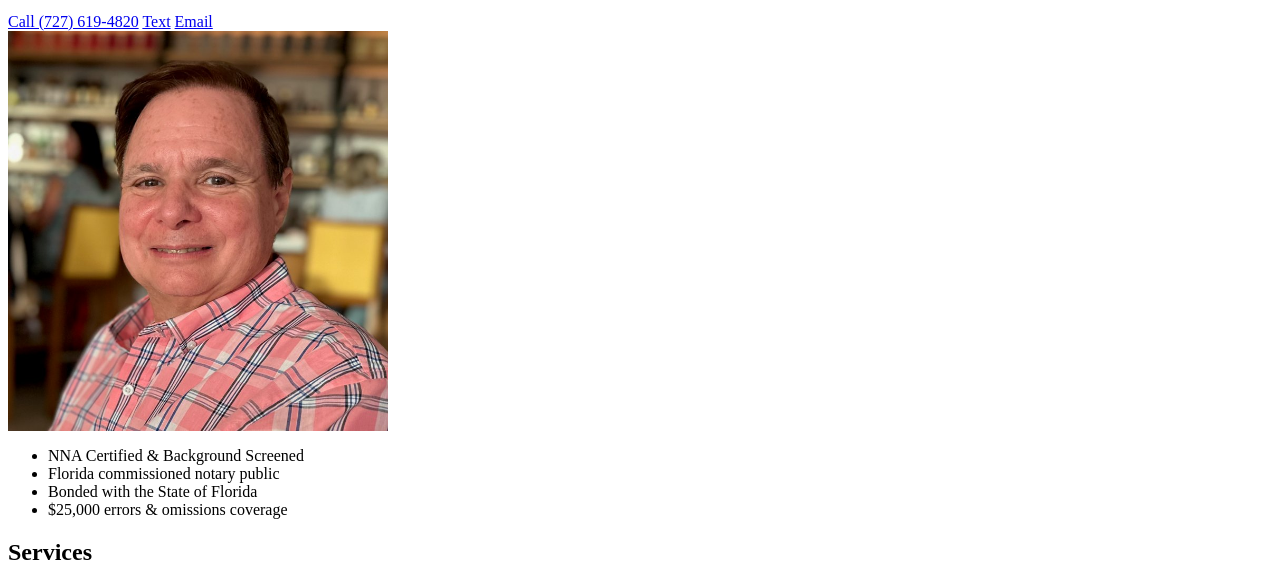
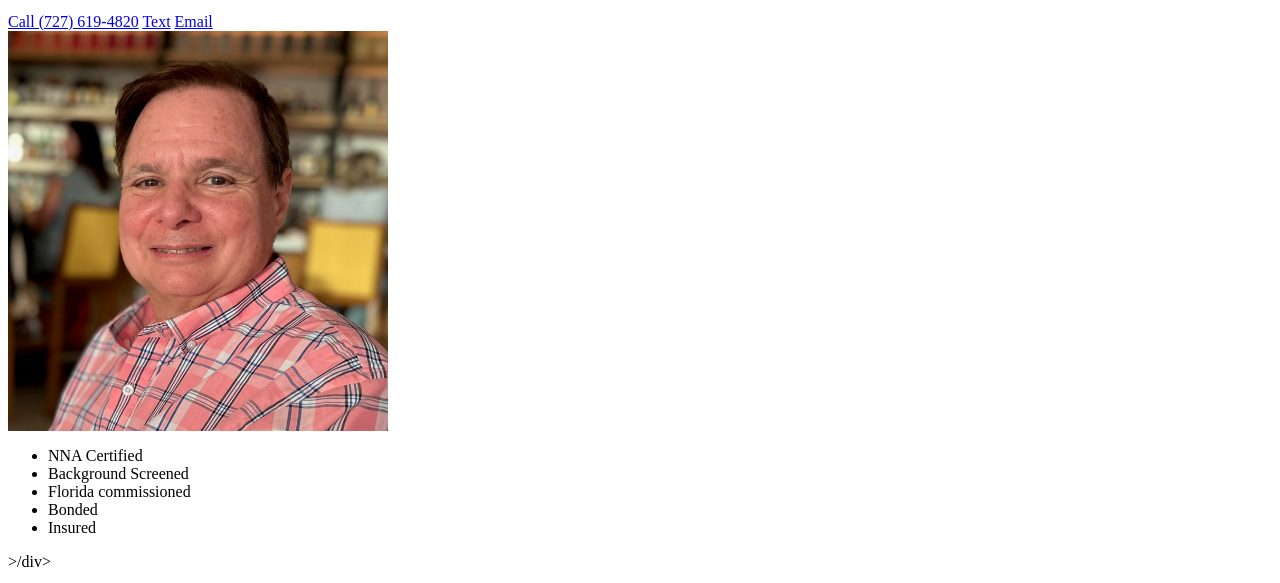
Before and after one commit to Charles-Augello/notary, a plain HTML site: page src/pages/index.html in a window 1280 px wide. Shown: the part 197-780 px from the top of the page. Drawn offline with Linux system fonts and the light colour scheme.

Commit message:
Revise trust qualifications in index.html
Updated trust section with new qualifications and coverage details.

```diff
--- a/src/pages/index.html
+++ b/src/pages/index.html
@@ -20,12 +20,13 @@ path: /
   <img src="/assets/img/charles-augello.jpg" alt="Charles Augello, Florida notary public and signing agent" width="380" height="400">
 </div></div>
 
-<div class="trust"><ul>
-  <li>NNA Certified &amp; Background Screened</li>
-  <li>Florida commissioned notary public</li>
-  <li>Bonded with the State of Florida</li>
-  <li>$25,000 errors &amp; omissions coverage</li>
-</ul></div>
+<div class="trust"><div class="wrap"><ul>
+  <li>NNA Certified</li>
+  <li>Background Screened</li>
+  <li>Florida commissioned</li>
+  <li>Bonded</li>
+  <li>Insured</li>
+</ul>>/div></div>
 
 <section id="services"><div class="wrap">
   <h2>Services</h2>
```
